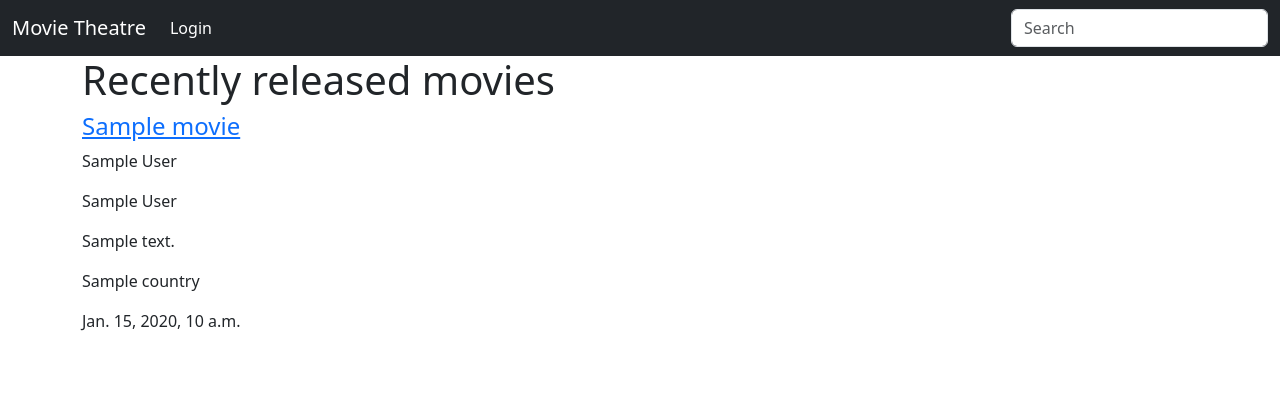
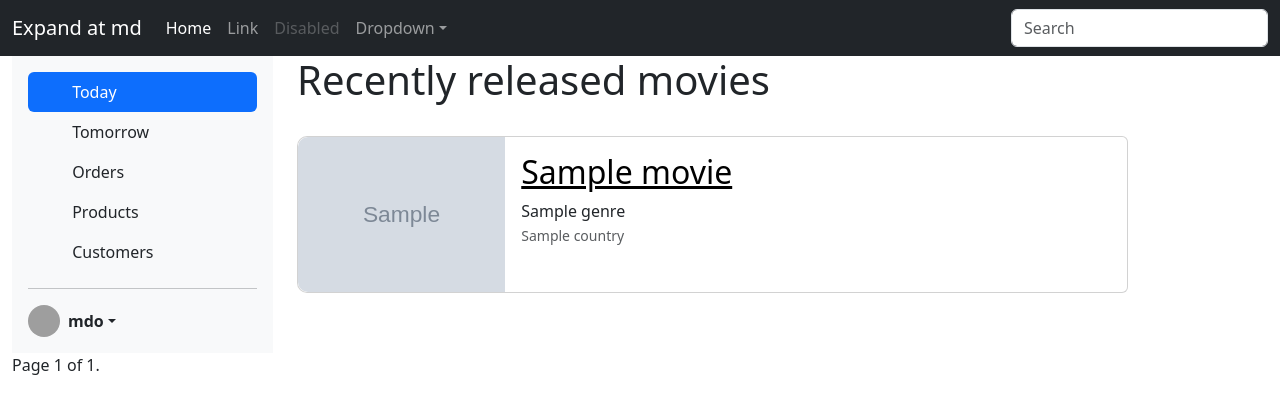
Before and after one commit to oleksiikolii/pet-movie-theatre, a Django app: template templates/cinema/movie_list.html in a window 1280 px wide. Shown: the top 414 px of the page. Run offline with Django 4.2, Linux system fonts and the light colour scheme; the template is opened without the code that fills it: most values are stand-ins (such as "Sample title", 1, 10 or a date in 2020); grey boxes marked "Sample" are stand-in pictures; some libraries are stand-ins or nearby versions; grey boxes are pictures that could not be loaded.

Commit message:
redesign index page, add pagination, add sidebar, redesign movie session appearence

```diff
--- a/templates/base.html
+++ b/templates/base.html
@@ -10,13 +10,15 @@
 </head>
 <body>
   {% include "includes/navbar.html" %}
-  <div class="container">
+  <div class="container mx-0">
     <div class="row">
-      <div class="col-l">
-        {% block content %}
-        {% endblock %}
+      <div class="col-sm-3">{% include "includes/sidebar.html" %}</div>
+        <div class="col-sm-9">
+          {% block content %}
+          {% endblock %}
+        </div>
       </div>
+    {% include "includes/paginate.html" %}
     </div>
-  </div>
 </body>
 </html>
--- a/templates/cinema/movie_list.html
+++ b/templates/cinema/movie_list.html
@@ -1,27 +1,71 @@
 {% extends "base.html" %}
 
 {% block content %}
+
   <h1>Recently released movies</h1>
+  <br>
   {% for movie in movie_list %}
-    <h4><a href="{% url 'cinema:movie-detail' pk=movie.id %}">{{ movie.title }}</a></h4>
-    <p>{% for actor in movie.actors.all %}
-      {{ actor.full_name }}
-      {% endfor %}
-    </p>
-    <p>
-    {% for producer in movie.producers.all %}
-      {{ producer.full_name }}
-    {% endfor %}
-    </p>
-    <p>
-      {{ movie.description }}
-    </p>
-    <p>
-      {{ movie.country }}
-    </p>
-    <p>
-      {{ movie.release_date }}
-    </p>
+    <div class="card mb-3" style="border-top-left-radius: 10px;
+    border-bottom-left-radius: 10px;">
+      <div class="row g-0">
+        <div class="col-md-3">
+          {% load static %}
+          <img src="{% static movie.poster_link %}" alt=""
+               class="img-fluid"
+               style="border-top-left-radius: 10px;
+    border-bottom-left-radius: 10px;"
+          >
+        </div>
+        <div class="col-md-9">
+          <div class="card-body">
+            <h2 class="card-title">
+              <a href="{% url 'cinema:movie-detail' pk=movie.id %}"
+                 class="card-link dark-link"
+                 style="color: black;"
+              >
+                 {{ movie.title }}
+              </a>
+            </h2>
+            <div class="card-text">
+
+            {% if day == "today" %}
+              {% for session in movie.get_today_movie_sessions.all %}
+                <a href="{% url 'cinema:movie-session-detail' pk=session.id %}"
+                   class="btn btn-outline-secondary"
+                >
+                  {{ session.get_time }}
+                </a>
+                {% empty %}
+                <p class="card-text">
+              <small class="text-muted">
+                There are no available session.
+              </small>
+            </p>
+              {% endfor %}
+            {% elif day == "tomorrow" %}
+              {% for session in movie.get_tomorrow_movie_sessions.all %}
+                <a href="{% url 'cinema:movie-session-detail' pk=session.id %}"
+                   class="btn btn-outline-secondary"
+                >
+                  {{ session.get_time }}
+                </a>
+              {% endfor %}
+            {% endif %}
+            </div>
+            <div class="card-text">
+              {% for genre in movie.genres.all %}
+               {{ genre }}{% if not forloop.last %}, {% endif %}
+              {% endfor %}
+            </div>
+            <p class="card-text">
+              <small class="text-muted">
+                {{ movie.country }}
+              </small>
+            </p>
+          </div>
+        </div>
+      </div>
+    </div>
   {% endfor %}
 
 {% endblock %}
--- a/templates/includes/navbar.html
+++ b/templates/includes/navbar.html
@@ -1,39 +1,32 @@
-<nav class="navbar navbar-expand navbar-dark bg-dark" aria-label="Second navbar example">
+<nav class="navbar navbar-expand-md navbar-dark bg-dark" aria-label="Fourth navbar example">
     <div class="container-fluid">
-    <a class="navbar-brand" href="{% url 'cinema:index' %}">Movie Theatre</a>
-    <button class="navbar-toggler" type="button" data-bs-toggle="collapse" data-bs-target="#navbarsExample02" aria-controls="navbarsExample02" aria-expanded="false" aria-label="Toggle navigation">
+      <a class="navbar-brand" href="#">Expand at md</a>
+      <button class="navbar-toggler" type="button" data-bs-toggle="collapse" data-bs-target="#navbarsExample04" aria-controls="navbarsExample04" aria-expanded="false" aria-label="Toggle navigation">
         <span class="navbar-toggler-icon"></span>
       </button>
 
-    <div class="collapse navbar-collapse" id="navbarsExample02">
-      <ul class="navbar-nav me-auto">
+      <div class="collapse navbar-collapse" id="navbarsExample04">
+        <ul class="navbar-nav me-auto mb-2 mb-md-0">
           <li class="nav-item">
-          {% if user.is_authenticated %}
-            <a class="nav-link active"
-               aria-current="page"
-               href="{% url 'cinema:ticket-listview' %}"
-            >
-              Your tickets
-            </a>
-            <a href="{% url 'cinema:logout' %}"
-               class="nav-link active"
-            >
-              {{ user }}Logout
-            </a>
-            {% else %}
-            <a href="{% url 'cinema:login' %}"
-               class="nav-link active"
-            >
-              Login
-            </a>
-          {% endif %}
+            <a class="nav-link active" aria-current="page" href="#">Home</a>
           </li>
           <li class="nav-item">
-          <a class="nav-link" href="#"></a>
+            <a class="nav-link" href="#">Link</a>
+          </li>
+          <li class="nav-item">
+            <a class="nav-link disabled" href="#" tabindex="-1" aria-disabled="true">Disabled</a>
+          </li>
+          <li class="nav-item dropdown">
+            <a class="nav-link dropdown-toggle" href="#" id="dropdown04" data-bs-toggle="dropdown" aria-expanded="false">Dropdown</a>
+            <ul class="dropdown-menu" aria-labelledby="dropdown04">
+              <li><a class="dropdown-item" href="#">Action</a></li>
+              <li><a class="dropdown-item" href="#">Another action</a></li>
+              <li><a class="dropdown-item" href="#">Something else here</a></li>
+            </ul>
           </li>
         </ul>
-      <form action="{% url 'cinema:index' %}" method="get">
-        <input class="form-control" type="text" placeholder="Search" aria-label="Search" name="search">
+        <form>
+          <input class="form-control" type="text" placeholder="Search" aria-label="Search">
         </form>
       </div>
     </div>
--- /dev/null
+++ b/templates/includes/paginate.html
@@ -0,0 +1,18 @@
+{% load query_transform %}
+<div class="pagination">
+    <span class="step-links">
+        {% if page_obj.has_previous %}
+            <a href="?page=1">&laquo; first</a>
+            <a href="??{% query_transform request page=page_obj.previous_page_number %}">previous</a>
+        {% endif %}
+
+        <span class="current">
+            Page {{ page_obj.number }} of {{ page_obj.paginator.num_pages }}.
+        </span>
+
+        {% if page_obj.has_next %}
+            <a href="?{% query_transform request page=page_obj.next_page_number %}">next</a>
+            <a href="?page={{ page_obj.paginator.num_pages }}">last &raquo;</a>
+        {% endif %}
+    </span>
+</div>
--- /dev/null
+++ b/templates/includes/sidebar.html
@@ -0,0 +1,48 @@
+<div class="d-flex flex-column flex-shrink-0 p-3 bg-light">
+    <ul class="nav nav-pills flex-column mb-auto">
+      <li class="nav-item">
+        <a href="/?day=today" class="nav-link active" aria-current="page">
+          <svg class="bi me-2" width="16" height="16"><use xlink:href="#home"></use></svg>
+          Today
+        </a>
+      </li>
+      <li>
+        <a href="/?day=tomorrow" class="nav-link link-dark">
+          <svg class="bi me-2" width="16" height="16"><use xlink:href="#speedometer2"></use></svg>
+          Tomorrow
+        </a>
+      </li>
+      <li>
+        <a href="#" class="nav-link link-dark">
+          <svg class="bi me-2" width="16" height="16"><use xlink:href="#table"></use></svg>
+          Orders
+        </a>
+      </li>
+      <li>
+        <a href="#" class="nav-link link-dark">
+          <svg class="bi me-2" width="16" height="16"><use xlink:href="#grid"></use></svg>
+          Products
+        </a>
+      </li>
+      <li>
+        <a href="#" class="nav-link link-dark">
+          <svg class="bi me-2" width="16" height="16"><use xlink:href="#people-circle"></use></svg>
+          Customers
+        </a>
+      </li>
+    </ul>
+    <hr>
+    <div class="dropdown">
+      <a href="#" class="d-flex align-items-center link-dark text-decoration-none dropdown-toggle" id="dropdownUser2" data-bs-toggle="dropdown" aria-expanded="false">
+        <img src="https://github.com/mdo.png" alt="" width="32" height="32" class="rounded-circle me-2">
+        <strong>mdo</strong>
+      </a>
+      <ul class="dropdown-menu text-small shadow" aria-labelledby="dropdownUser2">
+        <li><a class="dropdown-item" href="#">New project...</a></li>
+        <li><a class="dropdown-item" href="#">Settings</a></li>
+        <li><a class="dropdown-item" href="#">Profile</a></li>
+        <li><hr class="dropdown-divider"></li>
+        <li><a class="dropdown-item" href="#">Sign out</a></li>
+      </ul>
+    </div>
+  </div>
```
Also changed, not shown: cinema/models.py (+22 -4 lines), cinema/templatetags/query_transform.py (added, +15 -0 lines), cinema/views.py (+19 -16 lines), cinema/forms.py (line endings or trailing spaces). Lines whose indentation alone changed are shown as unchanged.
